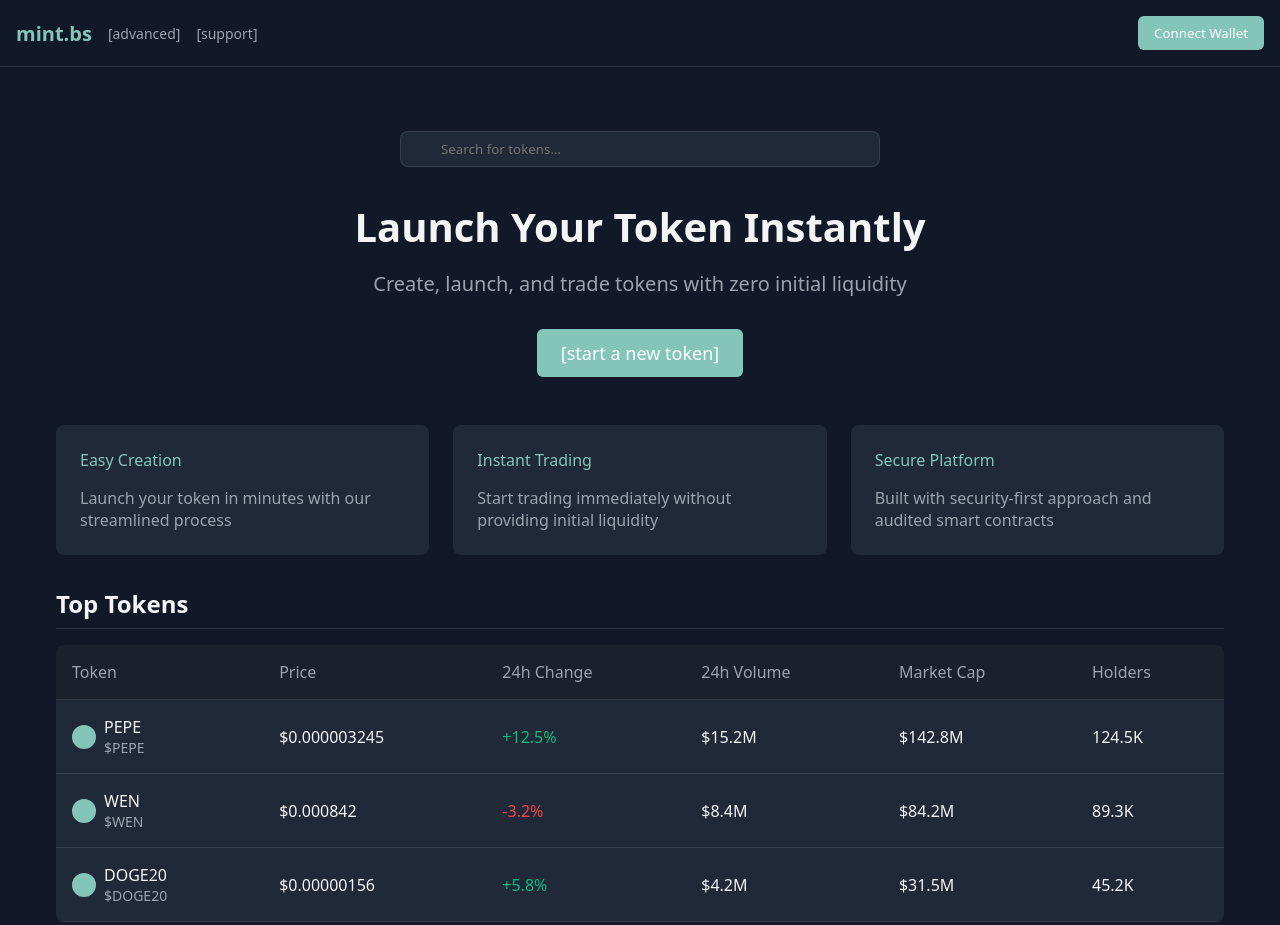
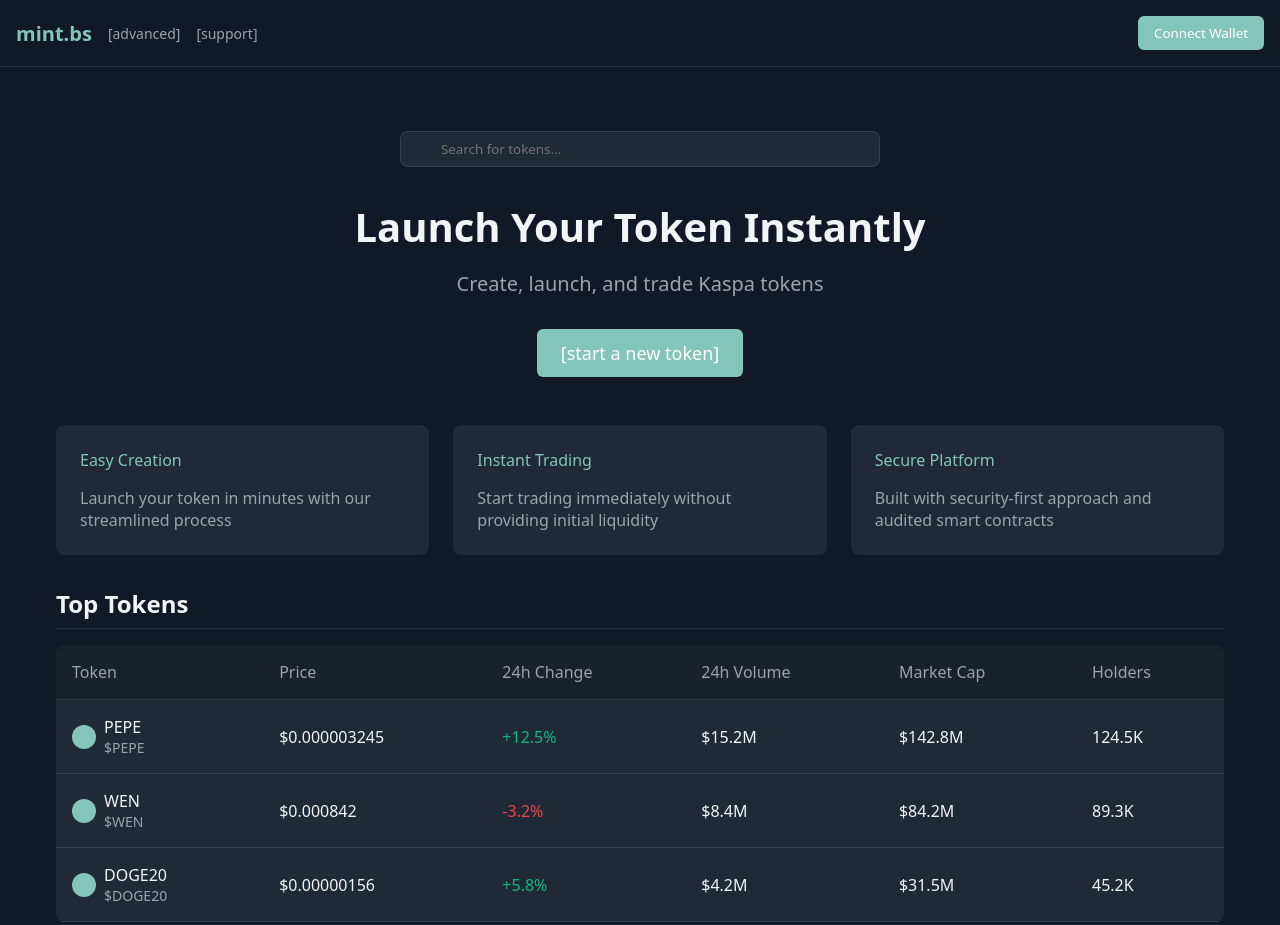
Before and after one commit to QuixThe2nd/mint.bs, a plain HTML site: page src/index.html in a window 1280 px wide. Shown: the top 925 px of the page. Drawn offline with Linux system fonts and the light colour scheme.

Commit message:
add kaspa to title

```diff
--- a/src/index.html
+++ b/src/index.html
@@ -23,7 +23,7 @@
 
         <div class="hero">
             <h1>Launch Your Token Instantly</h1>
-            <p>Create, launch, and trade tokens with zero initial liquidity</p>
+            <p>Create, launch, and trade Kaspa tokens</p>
             <button class="button large">[start a new token]</button>
         </div>
 
```
